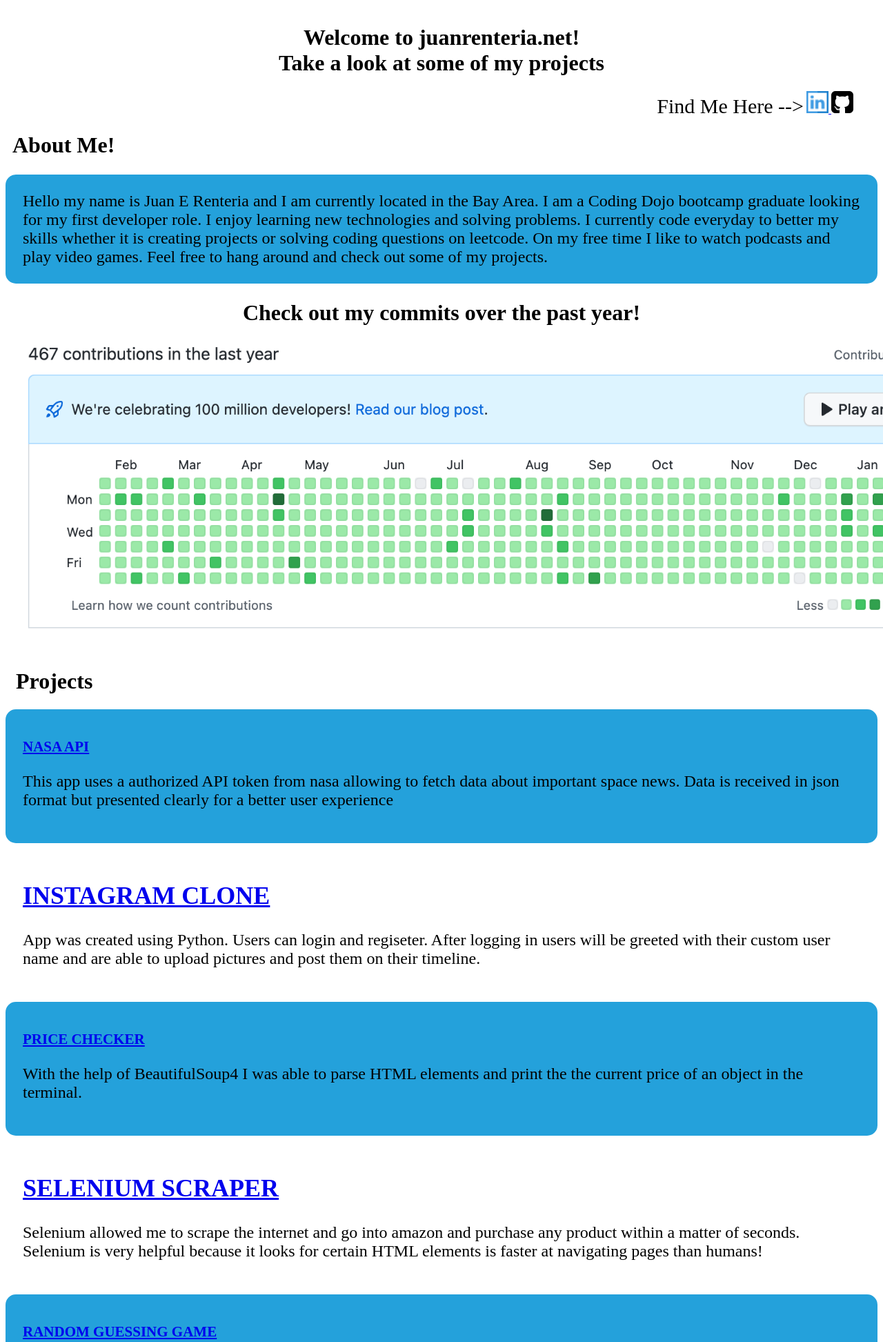
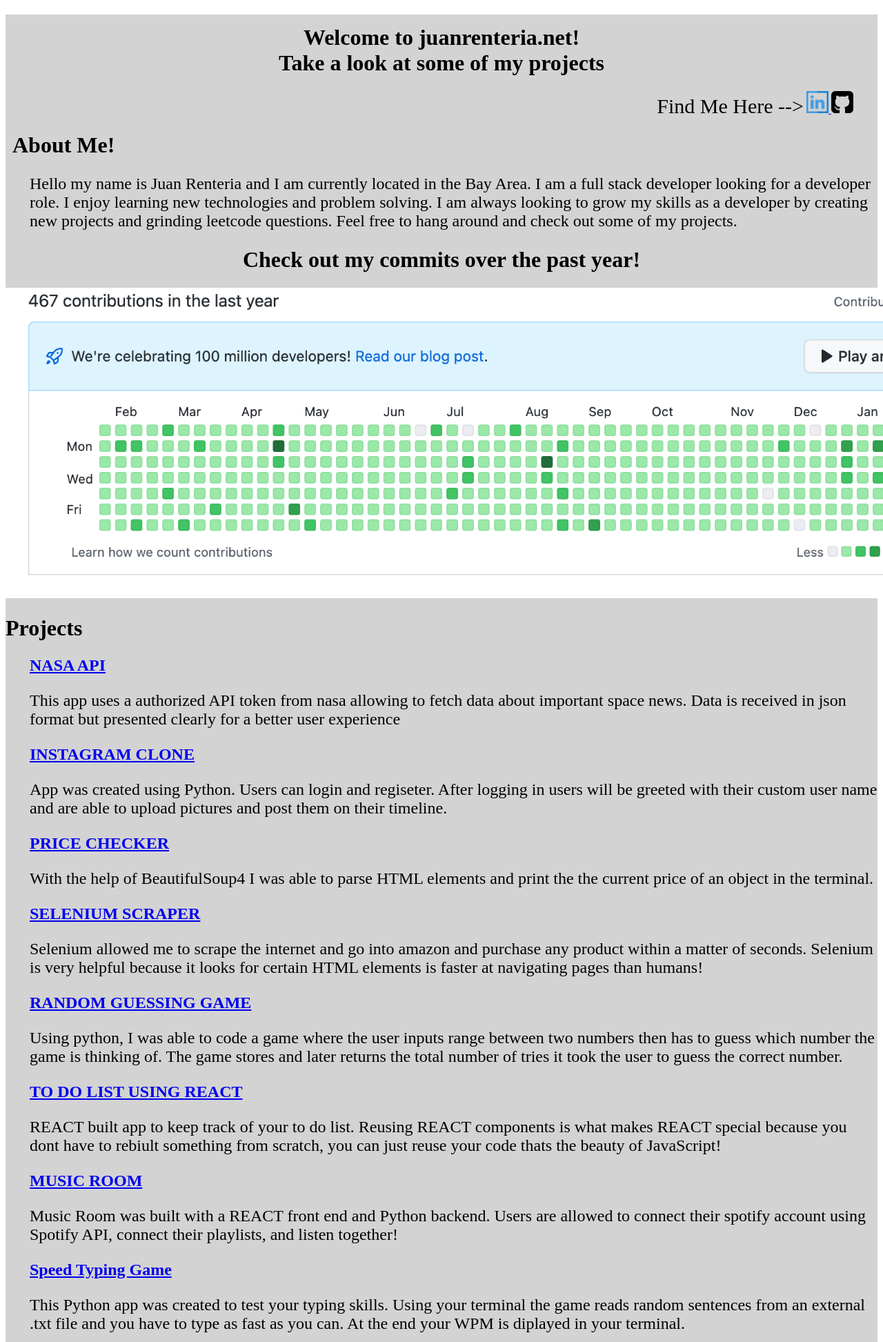
Before and after one commit to jerenteria/my_website, a Django app: page / in a window 1280 px wide; the page is wider, and only the part inside the window is pictured. Shown: the top 1945 px of that part at 69% size. Run offline with Django 3.2, Linux system fonts and the light colour scheme.

Commit message:
added more styling

```diff
--- a/my_website_project/my_website_app/static/css/style.css
+++ b/my_website_project/my_website_app/static/css/style.css
@@ -1,3 +1,9 @@
+.wrapper {
+    background-color: lightgray;
+    padding: 0px;
+    margin: 0px;
+}
+
 .header {
     text-align: center;
     padding-top: 15px;
@@ -20,11 +26,9 @@
 }
 
 .about-me {
+    font-family: Rockwell;
     font-size: 24px;
-    font-family: Rockwell;
-    padding: 25px;
-    border-radius: 15px;
-    background-color: rgba(17, 153, 216, 0.918);
+    margin-left: 35px;
 }
 
 .gh-commits {
@@ -36,31 +40,11 @@
 }
 
 .projects {
-    /* margin-left: 35px; */
+    margin-left: 35px;
     font-family: Rockwell;
 }
 
-.blue-project {
-    font-family: Rockwell;
-    font-size: 14px;
-    padding: 25px;
-    border-radius: 15px;
-    background-color: rgba(17, 153, 216, 0.918);
-}
-
-.white-project {
-    font-family: Rockwell;
-    font-size: 24px;
-    padding: 25px;
-}
-
-.project-desc {
-    font-family: Rockwell;
-    font-size: 24px;
-}
-
 .work-experience {
-    padding: 25px;
     margin-left: 25px;
     font-family: Rockwell;
 }
@@ -69,11 +53,10 @@
 #projects-header {
     margin-left: 15px;
     font-family: Rockwell;
+    color: green;
 }
 
 #work-header {
-    padding: 25px;
-    margin-left: 15px;
     font-family: Rockwell;
 }
 
@@ -86,3 +69,12 @@
     text-align: center;
     padding: 30px;
 }
+
+h1 {
+    font-family: Rockwell;
+}
+
+p {
+    font-family: Rockwell;
+    font-size: 24px;
+}
--- a/my_website_project/my_website_app/templates/index.html
+++ b/my_website_project/my_website_app/templates/index.html
@@ -1,16 +1,18 @@
 <!DOCTYPE html>
 <html lang="en">
+
 <head>
     <meta charset="UTF-8">
     <meta name="viewport" content="width=device-width, initial-scale=1.0">
     <link rel="stylesheet" type="text/css" href="/static/css/style.css">
-    <link rel="shortcut icon" type="image/x-icon" href="static/images/jr_logo2.jpeg"/>
+    <link rel="shortcut icon" type="image/x-icon" href="static/images/jr_logo2.jpeg" />
 
     <title>Home</title>
 </head>
+
 <body>
     {% load static %}
-    <div class="container">
+    <div class="wrapper">
         <h1 class="header">Welcome to juanrenteria.net!
             <br>
             Take a look at some of my projects</h1>
@@ -24,135 +26,125 @@
             </a>
         </div>
         <h1 class="about-me-header">About Me!</h1>
-        <p class="about-me">Hello my name is Juan E Renteria and I am currently located in the Bay Area. I am a Coding Dojo bootcamp graduate looking for
-        my first developer role. I enjoy learning new technologies and solving problems. I currently code everyday to better my skills
-        whether it is creating projects or solving coding questions on leetcode. On my free time I like to watch podcasts and play video
-        games. Feel free to hang around and check out some of my projects.
+        <p class="about-me">Hello my name is Juan Renteria and I am currently located in the Bay Area. I am a full stack
+            developer looking
+            for a developer role. I enjoy learning new technologies and problem solving. I am always looking to grow my
+            skills as a developer
+            by creating new projects and grinding leetcode questions. Feel free to hang around and check out some of my
+            projects.
         </p>
         <div class="gh-commits">
             <h1 class="commits-header">Check out my commits over the past year!</h1>
             <img src="static/images/website_main_pic.png" alt="gh_commits" height="450px">
         </div>
-        <h1 id="projects-header">Projects</h1>
+        <h1>Projects</h1>
         <div class="projects">
-            <div class="blue-project">
-                <h2><a href="https://juan-nasa-api.herokuapp.com">NASA API</a></h2>
+            <h2 class="project-header"><a href="https://juan-nasa-api.herokuapp.com">NASA API</a></h2>
             <p class="project-desc">This app uses a authorized API token from nasa allowing to fetch data about
                 important space news. Data is received in json format but presented clearly for a better user experience
             </p>
-            </div>
-            <div class="white-project">
-                <h2><a href="https://juan-ig-clone.herokuapp.com">INSTAGRAM CLONE</a></h2>
+            <h2 class="project-header"><a href="https://juan-ig-clone.herokuapp.com">INSTAGRAM CLONE</a></h2>
             <p class="project-desc">App was created using Python. Users can login and regiseter. After logging in
                 users will be greeted with their custom user name and are able to upload pictures and post them on
                 their timeline.
             </p>
-            </div>
-            <div class="blue-project">
-                <h2><a href="https://github.com/jerenteria/price_checker">PRICE CHECKER</a></h2>
+            <h2 class="project-header"><a href="https://github.com/jerenteria/price_checker">PRICE CHECKER</a></h2>
             <p class="project-desc">With the help of BeautifulSoup4 I was able to parse HTML elements and print the
                 the current price of an object in the terminal.
             </p>
-            </div>
-            <div class="white-project">
-                <h2><a href="https://github.com/jerenteria/selenium_scraper">SELENIUM SCRAPER</a></h2>
-                <p class="project-desc">Selenium allowed me to scrape the internet and go into amazon and purchase any product
-                    within a matter of seconds. Selenium is very helpful because it looks for certain HTML elements is faster
+            <h2 class="project-header"><a href="https://github.com/jerenteria/selenium_scraper">SELENIUM SCRAPER</a></h2>
+            <p class="project-desc">Selenium allowed me to scrape the internet and go into amazon and purchase any
+                product
+                within a matter of seconds. Selenium is very helpful because it looks for certain HTML elements is
+                faster
                 at navigating pages than humans!
             </p>
-            </div>
-            <div class="blue-project">
-                <h2><a href="https://github.com/jerenteria/random_guessing_game">RANDOM GUESSING GAME</a></h2>
-                <p class="project-desc">Using python, I was able to code a game where the user inputs range between two numbers
-                then has to guess which number the game is thinking of. The game stores and later returns the total number of tries
+            <h2 class="project-header"><a href="https://github.com/jerenteria/random_guessing_game">RANDOM GUESSING GAME</a></h2>
+            <p class="project-desc">Using python, I was able to code a game where the user inputs range between two
+                numbers
+                then has to guess which number the game is thinking of. The game stores and later returns the total
+                number of tries
                 it took the user to guess the correct number.
             </p>
-            </div>
-            <div class="white-project">
-                <h2><a href="https://github.com/jerenteria/first_react_project">TO DO LIST USING REACT</a></h2>
-                <p class="project-desc">REACT built app to keep track of your to do list. Reusing  REACT components is what makes
-                    REACT special because you dont have to rebiult something from scratch, you can just reuse your code thats the beauty
+            <h2 class="project-header"><a href="https://github.com/jerenteria/first_react_project">TO DO LIST USING REACT</a></h2>
+            <p class="project-desc">REACT built app to keep track of your to do list. Reusing REACT components is what
+                makes
+                REACT special because you dont have to rebiult something from scratch, you can just reuse your code
+                thats the beauty
                 of JavaScript!
             </p>
-            </div>
-            <div class="blue-project">
-                <h2><a href="https://github.com/jerenteria/music_room">MUSIC ROOM</a></h2>
-                <p class="project-desc">Music Room was built with a REACT front end and Python backend. Users are allowed to connect
+            <h2 class="project-header"><a href="https://github.com/jerenteria/music_room">MUSIC ROOM</a></h2>
+            <p class="project-desc">Music Room was built with a REACT front end and Python backend. Users are allowed to
+                connect
                 their spotify account using Spotify API, connect their playlists, and listen together!
             </p>
-            </div>
-            <div class="white-project">
-                <h2><a href="https://github.com/jerenteria/terminal_game">Speed Typing Game</a></h2>
-                <p class="project-desc">This Python app was created to test your typing skills. Using your terminal the game reads
+            <h2 class="project-header"><a href="https://github.com/jerenteria/terminal_game">Speed Typing Game</a></h2>
+            <p class="project-desc">This Python app was created to test your typing skills. Using your terminal the game
+                reads
                 random sentences from an external .txt file and you have to type as fast as you can. At the end your WPM
                 is diplayed in your terminal.
             </p>
-            </div>
-            <div class="blue-project">
-                <h2><a href="https://github.com/jerenteria/amadon_django">Amadon</a></h2>
+            <h2 class="project-header"><a href="https://github.com/jerenteria/amadon_django">Amadon</a></h2>
             <p class="project-desc">Django app based off of Amazon. The app allows you to select
                 items to purchase. The user is allowed to set the quanity of purchase to up to
                 10 times. After adding the items the site will give you the total for the purchase
                 and total transaction history.
             </p>
-            </div>
-            <div class="white-project">
-                <h2><a href="https://github.com/jerenteria/restful_tv_shows">Favorite TV Shows</a></h2>
+            <h2 class="project-header"><a href="https://github.com/jerenteria/restful_tv_shows">Favorite TV Shows</a></h2>
             <p class="project-desc"> Implemented a restful API to allow user to execute CRUD commands
                 while adding their favorite tv shows growing up. Users are asked to input the name, network
                 that the show was on, date of release, and some basic information on what the show is about.
             </p>
-            </div>
-            <div class="blue-project">
-                <h2><a href="https://github.com/jerenteria/tic_tac_toe/blob/main/app.py">Tic Tac Toe</a></h2>
-                <p class="project-desc"> This Tic Tac Toe app was created using python. You play against the computer and try to win.
-                    The computer is programmed to always go for the edges first but it will pick random spots on the board if the
+            <h2 class="project-header"><a href="https://github.com/jerenteria/tic_tac_toe/blob/main/app.py">Tic Tac Toe</a></h2>
+            <p class="project-desc"> This Tic Tac Toe app was created using python. You play against the computer and
+                try to win.
+                The computer is programmed to always go for the edges first but it will pick random spots on the board
+                if the
                 corner spots are not taken.
             </p>
-            </div>
-            <div class="white-project">
-                <h2><a href="https://github.com/jerenteria/groups_logreg">Groups</a></h2>
-                <p class="project-desc"> Groups allows users to register and log in to create and join groups based off of their interests. When a users comes across
-                    the site and they see a club that shares the same interests as them he can join and become a member of the group. All members
+            <h2 class="project-header"><a href="https://github.com/jerenteria/groups_logreg">Groups</a></h2>
+            <p class="project-desc"> Groups allows users to register and log in to create and join groups based off of
+                their interests. When a users comes across
+                the site and they see a club that shares the same interests as them he can join and become a member of
+                the group. All members
                 of the group are diplayed on the homepage.
             </p>
-            </div>
-            <div class="blue-project">
-                <h2><a href="https://github.com/jerenteria/ecommerce_site">ProClub</a></h2>
-                <p class="project-desc"> Website gives users the option to buy a hoodie or t-shirt. I integrated stripe API to allow
-                    easy check out for customers. After users select the item that they want to buy the app makes a call and redirects the
-                    user to the Stripe servers. That way Stripe handles all the payments and I don't have to worry about handling user
+            <h2 class="project-header"><a href="https://github.com/jerenteria/ecommerce_site">ProClub</a></h2>
+            <p class="project-desc"> Website gives users the option to buy a hoodie or t-shirt. I integrated stripe API
+                to allow
+                easy check out for customers. After users select the item that they want to buy the app makes a call and
+                redirects the
+                user to the Stripe servers. That way Stripe handles all the payments and I don't have to worry about
+                handling user
                 credit card information for a safe checkout experience.
             </p>
-            </div>
-            <div class="white-project">
-                <h2><a href="https://github.com/jerenteria/random_password_generator/blob/main/generator.py">Password Generator</a></h2>
-                <p class="project-desc"> Created python app that makes it easier for users to come up with passwords. Now that people are
-                    getting their accounts taken everyday, why not generate a secure password? This app generates a random string with lower
+            <h2 class="project-header"><a href="https://github.com/jerenteria/random_password_generator/blob/main/generator.py">
+                Password Generator</a></h2>
+            <p class="project-desc"> Created python app that makes it easier for users to come up with passwords. Now
+                that people are
+                getting their accounts taken everyday, why not generate a secure password? This app generates a random
+                string with lower
                 case, upper case letters, and random numbers from 0 to 5.
             </p>
-            </div>
-            <div class="blue-project">
-                <h2><a href="https://github.com/jerenteria/twilio_sms/blob/master/send_sms.py"> Twilio Messenger</a></h2>
-                <p class="project-desc"> Coded application integrated with Twilio API that allows company to send text messages to clients. With this you are able to
+            <h2 class="project-header"><a href="https://github.com/jerenteria/twilio_sms/blob/master/send_sms.py"> Twilio Messenger</a></h2>
+            <p class="project-desc"> Coded application integrated with Twilio API that allows company to send text
+                messages to clients. With this you are able to
                 send clients reminders or important information about your company events.
             </p>
-            </div>
-            <div class="white-project">
-                <h2><a href="https://github.com/jerenteria/blog/tree/master/blog_project"> Blog</a></h2>
+            <h2 class="project-header"><a href="https://github.com/jerenteria/blog/tree/master/blog_project"> Blog</a></h2>
             <p class="project-desc"> Created a blog site where users can log in and register. All user data is stored in
-                    django db.sqlite. Users can share whatever is on their mind with the world and other users are able to respond
+                django db.sqlite. Users can share whatever is on their mind with the world and other users are able to
+                respond
                 to those posts with comments. Come visit us and tell us what you think!
             </p>
-            </div>
-        </div>
-    </div>
         </div>
         <h1 id="work-header">Work Experience</h1>
         <div class="work-experience">
             <h2>JR SERVICES</h2>
-            <p class="project-desc">Coded and deployed a landing page for a local tree company looking to expand its business! Page was
-                deployed using AWS. Client is now able to show their clients what they are capable of to satisfy their needs.
+            <p class="project-desc">Coded and deployed a landing page for a local tree company looking to expand its
+                business! Page was
+                deployed using AWS. Client is now able to show their clients what they are capable of to satisfy their
+                needs.
             </p>
         </div>
         <h1 id="skills">Skills and Technologies</h1>
@@ -169,4 +161,5 @@
         </div>
     </div>
 </body>
+
 </html>
```
Also changed, not shown: 1 other file. Lines whose indentation alone changed are shown as unchanged.
